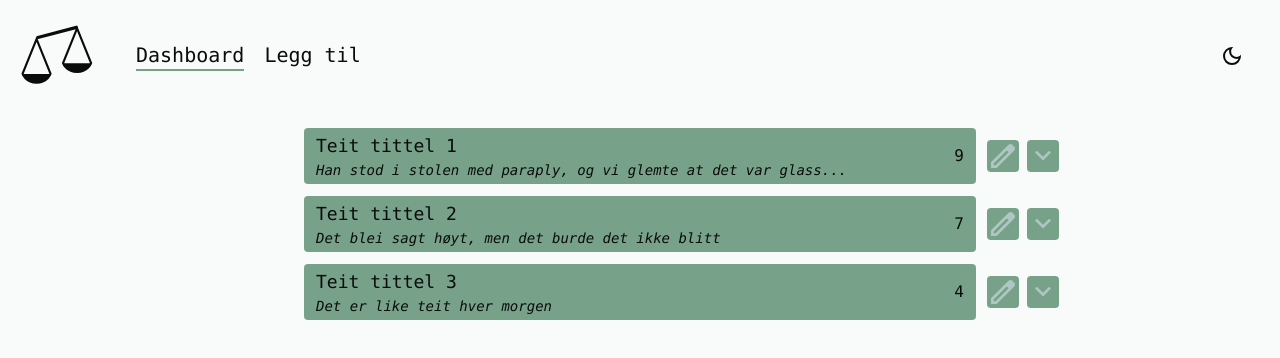
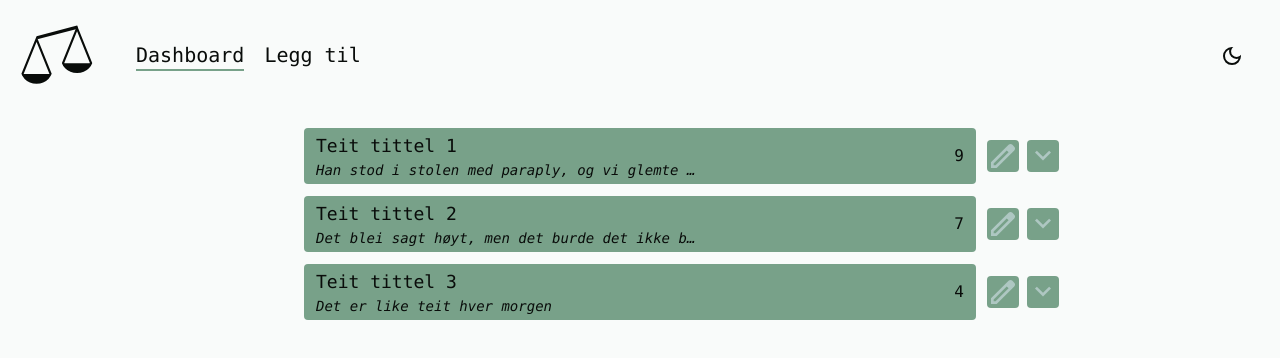
Before and after one commit to katrinewi/teithetsskalaen, a Next.js app in the folder frontend/: page / in a window 1280 px wide. Shown: the top 358 px of the page. Built offline with nearby package versions, Linux system fonts and the light colour scheme; no server answers.

Commit message:
css text ellipsis

```diff
--- a/frontend/app/page.tsx
+++ b/frontend/app/page.tsx
@@ -24,7 +24,6 @@ const SILLIES = [
     score: 4,
   },
 ];
-const MAX_DESCRIPTION_LENGTH = 60;
 
 interface SillyItemProps {
   item: { title: string; description: string; score: number };
@@ -32,11 +31,6 @@ interface SillyItemProps {
 
 const SillyItem = ({ item }: SillyItemProps) => {
   const [expanded, setExpanded] = useState<boolean>(false);
-
-  const description =
-    item.description.length > MAX_DESCRIPTION_LENGTH
-      ? item.description.substring(0, MAX_DESCRIPTION_LENGTH) + "..."
-      : item.description;
 
   return (
     <li className="relative">
@@ -70,7 +64,7 @@ const SillyItem = ({ item }: SillyItemProps) => {
       <div className="bg-light-primary dark:bg-dark-primary rounded my-3 px-3 py-1 flex gap-5 justify-between items-center">
         <div>
           <h2 className="text-lg">{item.title}</h2>
-          <p className="text-sm italic">{description}</p>
+          <p className="text-sm italic truncate w-96">{item.description}</p>
         </div>
         <div>{item.score}</div>
       </div>
```
